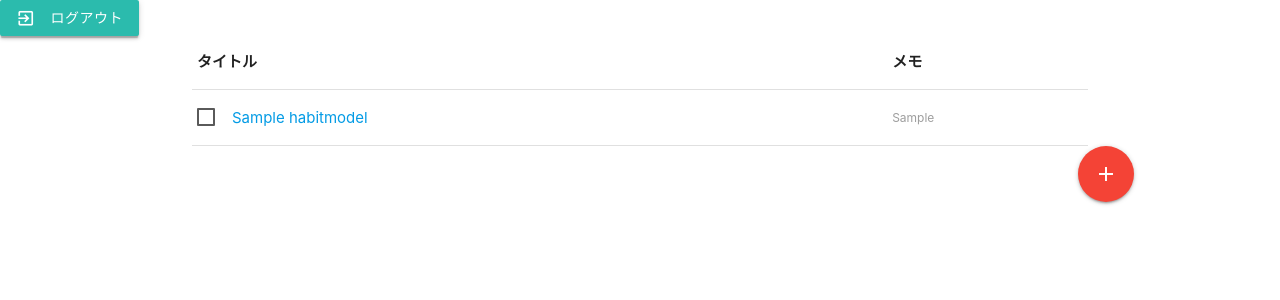
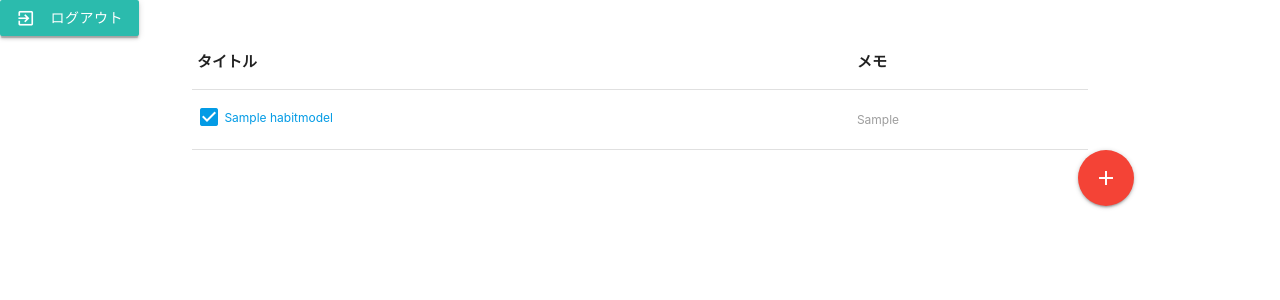
Before and after one commit to Takuto09/makehabits, a Django app: page /habitList/ in a window 1280 px wide. Shown: the top 300 px of the page. Run offline with Django 3.2, Linux system fonts and the light colour scheme; a user stored in the database is signed in; tables that the repository leaves empty hold one stand-in row (values such as "Sample post").

Commit message:
修正:フロント実装 #25

```diff
--- a/makehabitsproject/templates/habitList.html
+++ b/makehabitsproject/templates/habitList.html
@@ -21,7 +21,15 @@
                 <tr>
                     <td>
                         <label>
-                            <input type="checkbox" />
+                            {% if item.achieves %}
+                            <a href="#" class="waves-effect waves-teal">
+                                <i class="material-icons">check_box</i>
+                            </a>
+                            {% else %}
+                            <a href="#" class="waves-effect waves-teal">
+                                <i class="material-icons">check_box_outline_blank</i>
+                            </a>
+                            {% endif %}
                             <span>
                                 <a href="{% url 'habitUpdate' item.pk %}">{{ item.title }}</a>
                             </span>
```
